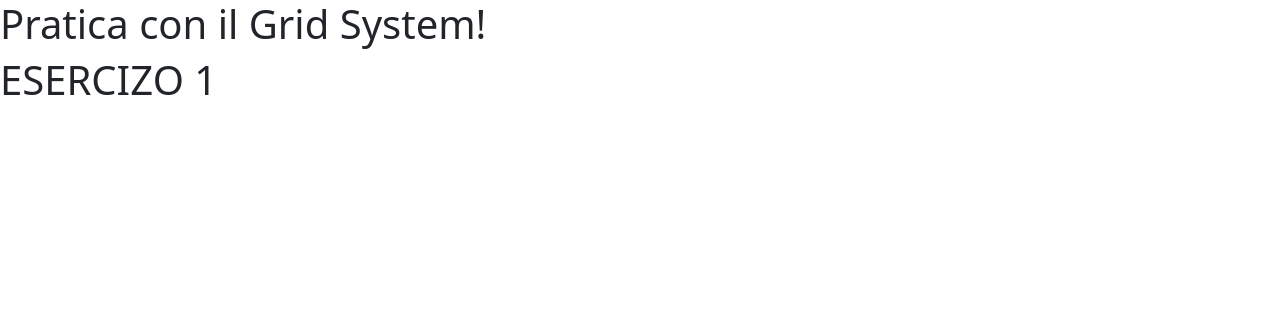
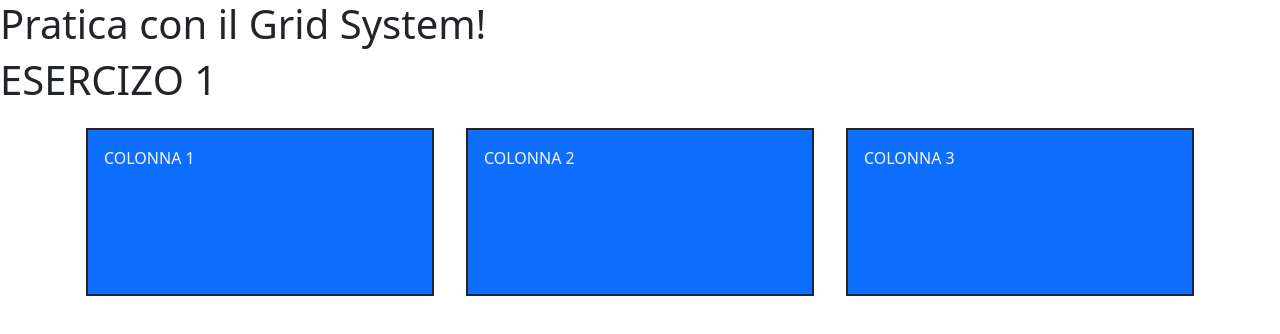
Before and after one commit to FeliCarlomagno/HOMEWORK-U2-W6-D1, a plain HTML site: page index.html in a window 1280 px wide. Drawn offline with nearby package versions, Linux system fonts and the light colour scheme.

Commit message:
Add solution first exercise

```diff
--- a/index.html
+++ b/index.html
@@ -1,5 +1,5 @@
 <!DOCTYPE html>
-<html lang="en">
+<html lang="en" class="h-100">
   <head>
     <meta charset="utf-8" />
     <meta name="viewport" content="width=device-width, initial-scale=1" />
@@ -11,16 +11,33 @@
       crossorigin="anonymous"
     />
   </head>
-  <body>
+  <body class="h-100">
     <header>
       <h1>Pratica con il Grid System!</h1>
     </header>
-    <main>
+    <main class="h-100">
       <h1>ESERCIZO 1</h1>
+      <div class="container h-100">
+        <div class="row h-25">
+          <div
+            class="col bg-primary bg-mg-primary text-light m-3 p-3 border border-2 border-dark"
+          >
+            COLONNA 1
+          </div>
+          <div
+            class="col bg-primary bg-mg-primary text-light m-3 p-3 border border-2 border-dark"
+          >
+            COLONNA 2
+          </div>
+          <div
+            class="col bg-primary bg-mg-primary text-light m-3 p-3 border border-2 border-dark"
+          >
+            COLONNA 3
+          </div>
+        </div>
+      </div>
+      <!--ESERCIZIO 2-->
       <div class="container"></div>
-      <div class="row"></div>
-      <div class="row"></div>
-      <div class="row"></div>
     </main>
     <script
       src="https://cdn.jsdelivr.net/npm/bootstrap@5.3.0-alpha1/dist/js/bootstrap.bundle.min.js"
```
